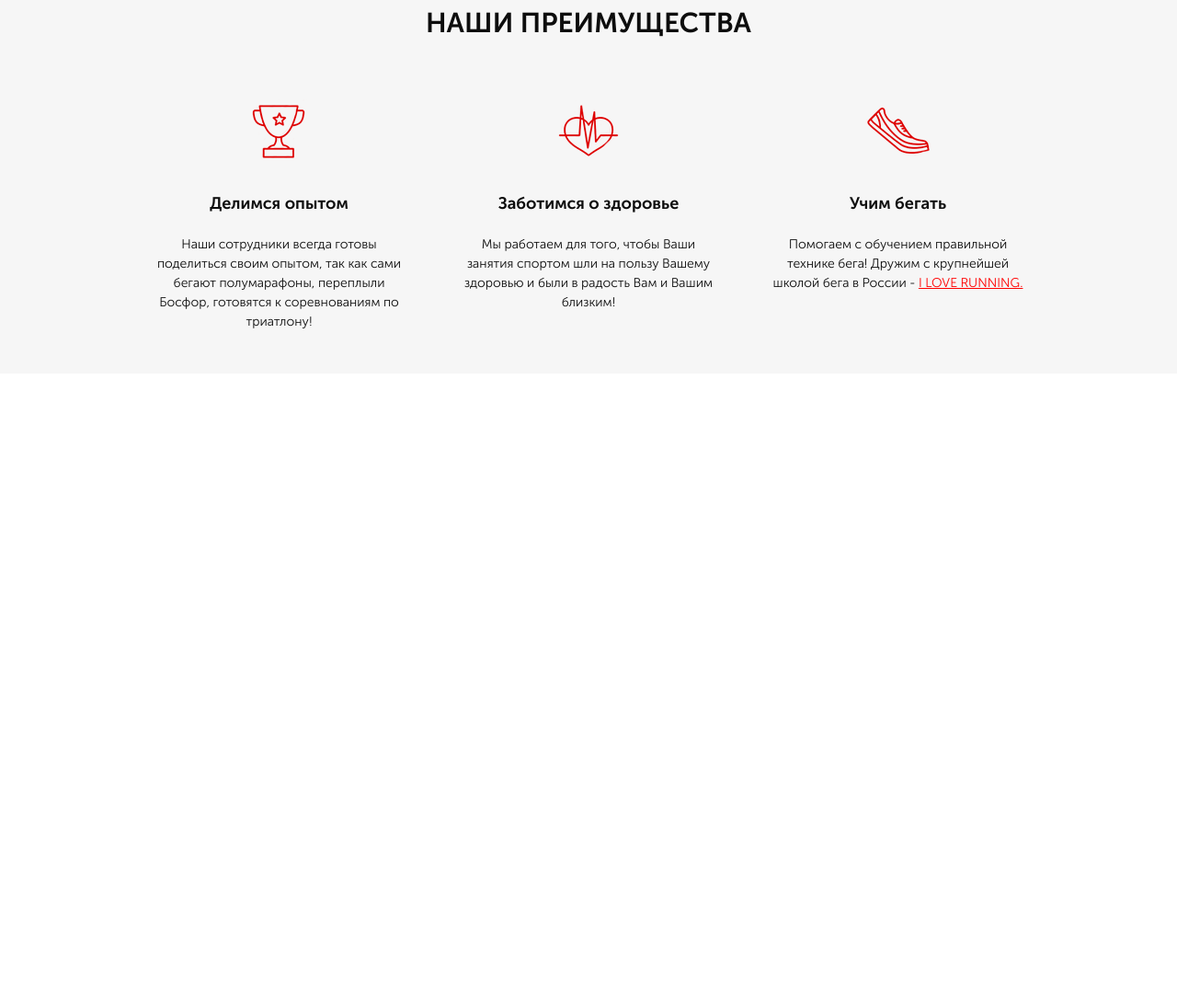
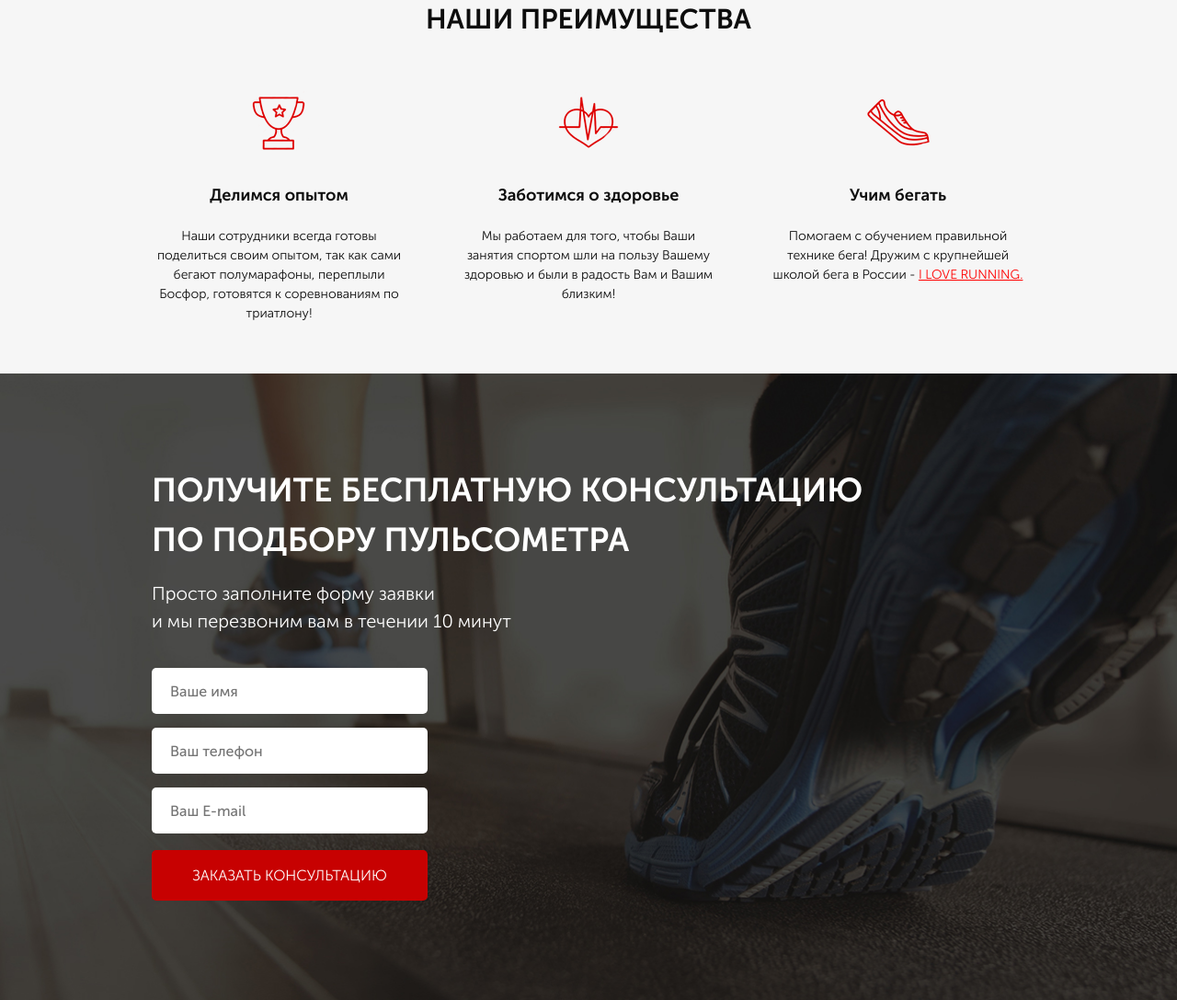
Before and after one commit to kixxpy/RunSmart_project, a website: page src/index.html in a window 1280 px wide. Shown: the part 754-1841 px from the top of the page at 92% size. Before the commit the page ends 1160 px from the top, so only its background shows below. Drawn offline with Linux system fonts and the light colour scheme.

Commit message:
Добавил раздел с формой

```diff
--- a/src/index.html
+++ b/src/index.html
@@ -62,9 +62,9 @@
 
     <div class="advantages">
         <div class="container">
-            <div class="advantages__title">
+            <h2 class="title">
                 НАШИ ПРЕИМУЩЕСТВА
-            </div>
+            </h2>
             <div class="advantages__wrapper">
                 <div class="advantages__item">
                     <img src="icon/cup.png" alt="icon cup">
@@ -96,5 +96,24 @@
             </div>
         </div>
     </div>
+
+    <div class="consultation">
+        <div class="container">
+            <h2 class="title title_left">
+                Получите бесплатную консультацию<br>
+                по подбору пульсометра
+            </h2>
+            <div class="consultation__descr">
+                Просто заполните форму заявки<br>
+                и мы перезвоним вам в течении 10 минут
+            </div>
+            <form class="feed-form" action="#">
+                <input name="name" required placeholder="Ваше имя" type="text">
+                <input name="phone" required placeholder="Ваш телефон" type="text">
+                <input name="email" required placeholder="Ваш E-mail" type="text">
+                <button class="button button_submit">заказать кОНСУЛЬТАЦИЮ</button>
+            </form>
+        </div>
+    </div>
 </body>
 </html>
--- a/src/sass/blocks/_advantages.scss
+++ b/src/sass/blocks/_advantages.scss
@@ -2,13 +2,6 @@
     max-height: 473px;
     background: #F6F6F6;
     padding: 70px 0 65px 0;
-    &__title {
-        font-weight: 700;
-        font-size: 30px;
-        color: #0D0D0D;
-        display: flex;
-        justify-content: center;
-    }
     &__wrapper {
         margin-top: 60px;
         display: flex;
--- a/src/sass/blocks/_buttons.scss
+++ b/src/sass/blocks/_buttons.scss
@@ -4,7 +4,7 @@
     background: #C70101;
     border-radius: 5px;
     border: none;
-    font-weight: 500;
+    font-weight: 300;
     font-size: 12px;
     text-align: center;
     text-transform: uppercase;
@@ -12,8 +12,15 @@
     &_main {
         width: 300px;
         height: 50px;
-        font-weight: 500;
+        font-weight: 300;
         font-size: 16px;
         margin-top: 67px;
     }
+    &_submit {
+        width: 100%;
+        height: 55px;
+        font-weight: 300;
+        font-size: 16px;
+        color: #FFFFFF;
+    }
 }
--- /dev/null
+++ b/src/sass/blocks/_consultation.scss
@@ -0,0 +1,12 @@
+.consultation {
+    min-height: 680px;
+    padding: 100px 0 108px 0;
+    background: url("../../image/bg2.jpg") center (center/cover) no-repeat;
+    &__descr {
+        font-weight: 300;
+        font-size: 20px;
+        line-height: 30px;
+        color: #FFFFFF;
+        margin-top: 16px;
+    }
+}
--- /dev/null
+++ b/src/sass/blocks/_forms.scss
@@ -0,0 +1,17 @@
+.feed-form {
+        margin-top: 36px;
+        display: flex;
+        flex-direction: column;
+        width: 300px;
+        input {
+            height: 50px;
+            border-radius: 5px;
+            background: #FFFFFF;
+            margin-bottom: 15px;
+            border: none;
+            padding: 0 20px;
+            &:nth-child(3) {
+                margin-bottom: 18px;
+            }
+        }
+}
--- /dev/null
+++ b/src/sass/blocks/_titles.scss
@@ -0,0 +1,15 @@
+.title {
+    font-weight: 700;
+    font-size: 30px;
+    color: #0D0D0D;
+    display: flex;
+    justify-content: center;
+    margin-bottom: 0;
+    text-transform: uppercase;
+    &_left {
+        display: block;
+        font-size: 36px;
+        color: #FFFFFF;
+        line-height: 54px;
+    }
+}
--- a/src/sass/style.scss
+++ b/src/sass/style.scss
@@ -2,6 +2,8 @@
 * {
     font-family: 'Museo Sans Cyrl', sans-serif;
     box-sizing: border-box;
+    margin: 0;
+    padding: 0;
 }
 .container {
     max-width: 950px;
@@ -11,3 +13,6 @@
 @import "blocks/header";
 @import "blocks/buttons";
 @import "blocks/advantages";
+@import "blocks/consultation";
+@import "blocks/titles";
+@import "blocks/forms";
```
Also changed, not shown: src/css/style.min.css, src/image/bg2.jpg (added).
